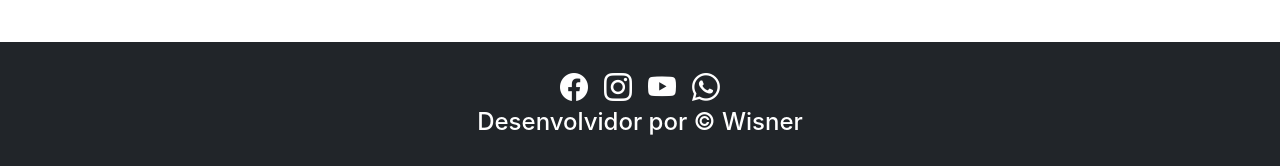
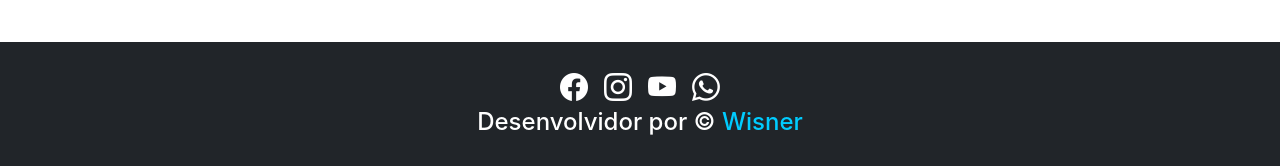
Before and after one commit to wisnermarques/teste-react-dom, a React (Create React App) app: page /sobre in a window 1280 px wide. Shown: the part 631-797 px from the top of the page. Built offline with nearby package versions, Linux system fonts and the light colour scheme.

Commit message:
update footer

```diff
--- a/src/App.js
+++ b/src/App.js
@@ -4,6 +4,7 @@ import Navbar from './Navbar'
 import Footer from './Footer'
 
 function App() {
+  const nome = 'Wisner'
   return (
     <div>
       <header>
@@ -12,7 +13,7 @@ function App() {
       <main>
         <Outlet />
       </main>
-      <Footer />
+      <Footer nome={nome} />
     </div>
   )
 }
--- /dev/null
+++ b/src/Footer.css
@@ -0,0 +1,3 @@
+#nome {
+    color: #00ccff;
+}
--- a/src/Footer.js
+++ b/src/Footer.js
@@ -1,11 +1,27 @@
-function Footer() {
+import './Footer.css'
+
+function Footer({ nome }) {
   return (
     <footer className='bg-dark p-4 fixed-bottom text-center text-white'>
-      <a href="face" className="text-white"><i className='bi bi-facebook fs-3 m-2'></i></a>
-      <a href="insta" className="text-white"><i className="bi bi-instagram fs-3 m-2"></i></a>
-      <a href="youtube" className="text-white"><i className="bi bi-youtube fs-3 m-2"></i></a>
-      <a href="sapp" className="text-white"><i className="bi bi-whatsapp fs-3 m-2"></i></a>
-      <h4>Desenvolvidor por &copy; Wisner</h4>
+      <a href='https://www.facebook.com' target='_blank' rel='noreferrer'>
+        <i className='bi bi-facebook fs-3 m-2'></i>
+      </a>
+
+      <a href='https://www.instagram.com' target='_blank' rel='noreferrer'>
+        <i className='bi bi-instagram fs-3 m-2'></i>
+      </a>
+
+      <a href='https://www.youtube.com' target='_blank' rel='noreferrer'>
+        <i className='bi bi-youtube fs-3 m-2'></i>
+      </a>
+
+      <a href='https://web.whatsapp.com/' target='_blank' rel='noreferrer'>
+        <i className='bi bi-whatsapp fs-3 m-2'></i>
+      </a>
+
+      <h4>
+        Desenvolvidor por &copy; <span id='nome'>{nome}</span>
+      </h4>
     </footer>
   )
 }
--- a/src/index.css
+++ b/src/index.css
@@ -12,6 +12,10 @@ code {
     monospace;
 }
 
-a i:hover{
+i {
+  color: #fff;
+}
+
+i:hover {
   color: #00ccff;
 }
--- a/src/index.js
+++ b/src/index.js
@@ -2,7 +2,7 @@ import React from 'react'
 import ReactDOM from 'react-dom/client'
 import App from './App'
 import 'bootstrap/dist/css/bootstrap.min.css'
-import 'bootstrap/dist/js/bootstrap.bundle.min'
+import 'bootstrap/dist/js/bootstrap.bundle.min.js'
 import 'bootstrap-icons/font/bootstrap-icons.min.css'
 import './index.css'
 
@@ -11,7 +11,6 @@ import './index.css'
 import { createBrowserRouter, RouterProvider } from 'react-router-dom'
 import Sobre from './Sobre'
 import Contato from './Contato'
-
 
 const router = createBrowserRouter([
   {
```
